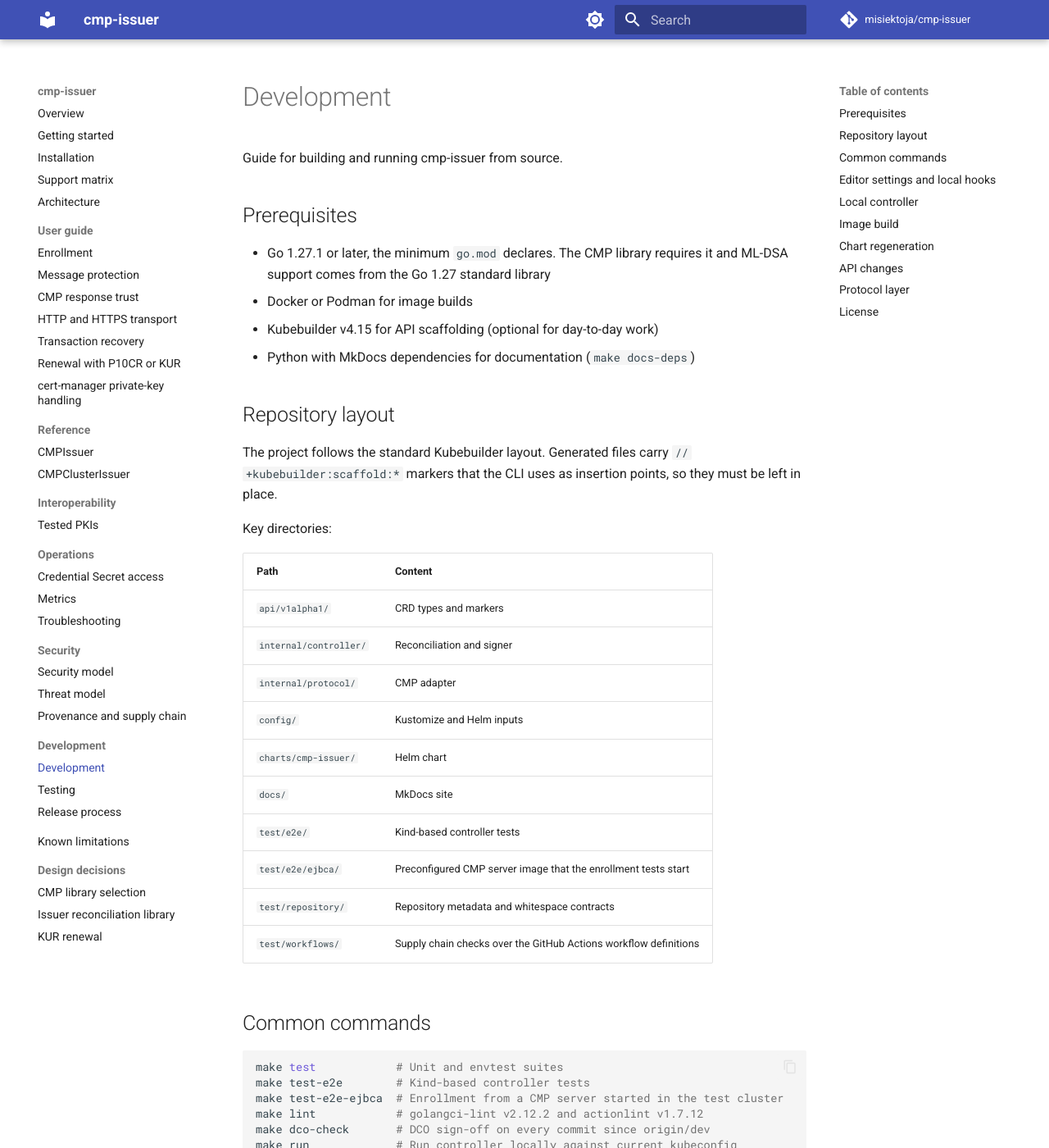
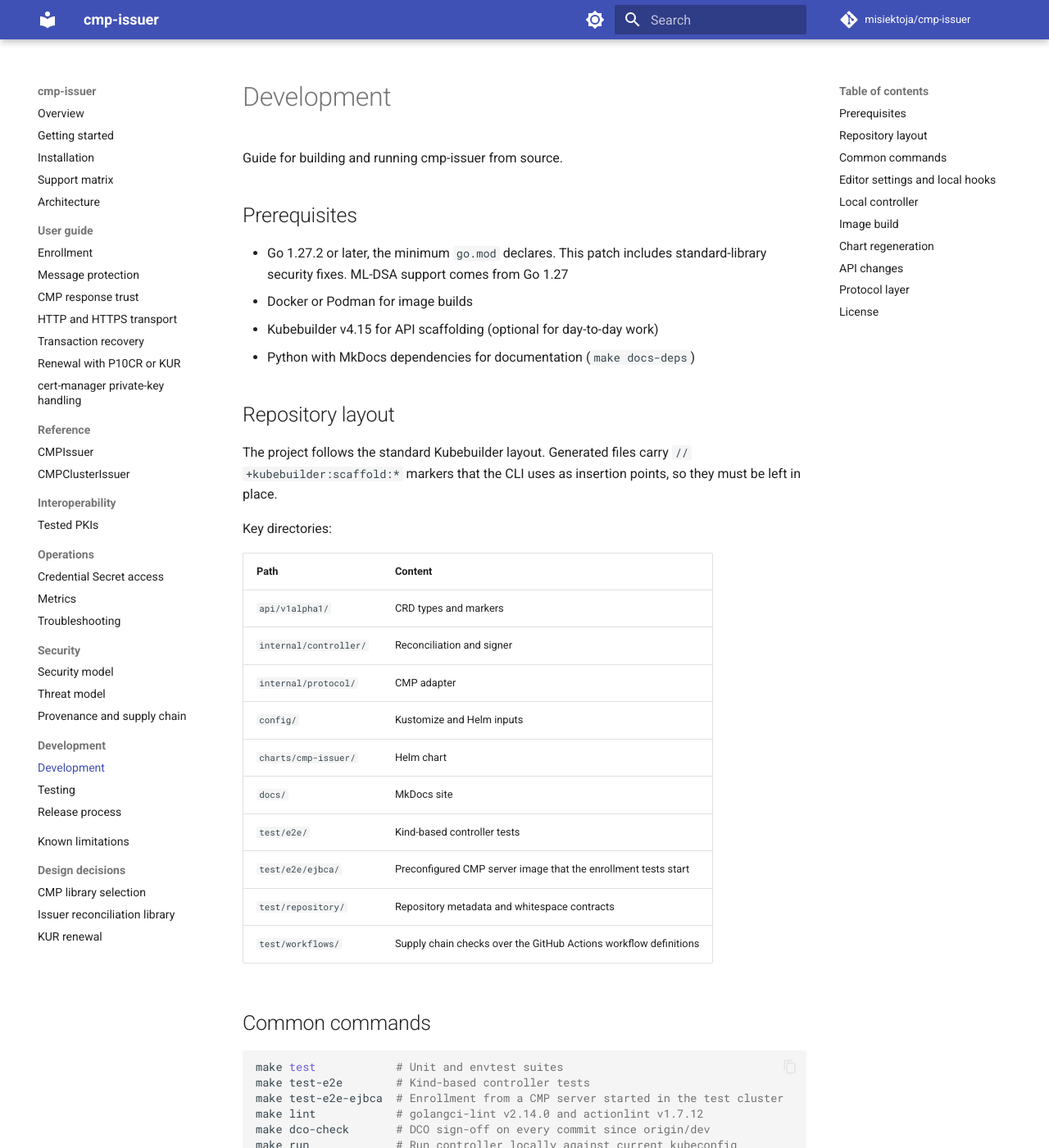
Before and after one commit to misiektoja/cmp-issuer, an MkDocs documentation site: the page built from docs/development/development.md, in a window 1280 px wide and 1400 px high. Shown: the whole window at 82% size. Built offline with MkDocs 1.6.1 and Material for MkDocs 9.7.7, drawn with Linux system fonts in a browser that asks for light colours; comment, search, counter and statistics services are not loaded.

Commit message:
docs(development): update Go and linter requirements
Signed-off-by: misiektoja <misiektoja-github@rm-rf.ninja>

```diff
--- a/docs/development/development.md
+++ b/docs/development/development.md
@@ -4,7 +4,7 @@
 
 ## Prerequisites
 
-* Go 1.27.1 or later, the minimum `go.mod` declares. The CMP library requires it and ML-DSA support comes from the Go 1.27 standard library
+* Go 1.27.2 or later, the minimum `go.mod` declares. This patch includes standard-library security fixes. ML-DSA support comes from Go 1.27
 * Docker or Podman for image builds
 * Kubebuilder v4.15 for API scaffolding (optional for day-to-day work)
 * Python with MkDocs dependencies for documentation (`make docs-deps`)
@@ -34,7 +34,7 @@
 make test            # Unit and envtest suites
 make test-e2e        # Kind-based controller tests
 make test-e2e-ejbca  # Enrollment from a CMP server started in the test cluster
-make lint            # golangci-lint v2.12.2 and actionlint v1.7.12
+make lint            # golangci-lint v2.14.0 and actionlint v1.7.12
 make dco-check       # DCO sign-off on every commit since origin/dev
 make run             # Run controller locally against current kubeconfig
 make manifests       # Regenerate CRDs and RBAC from markers
```
